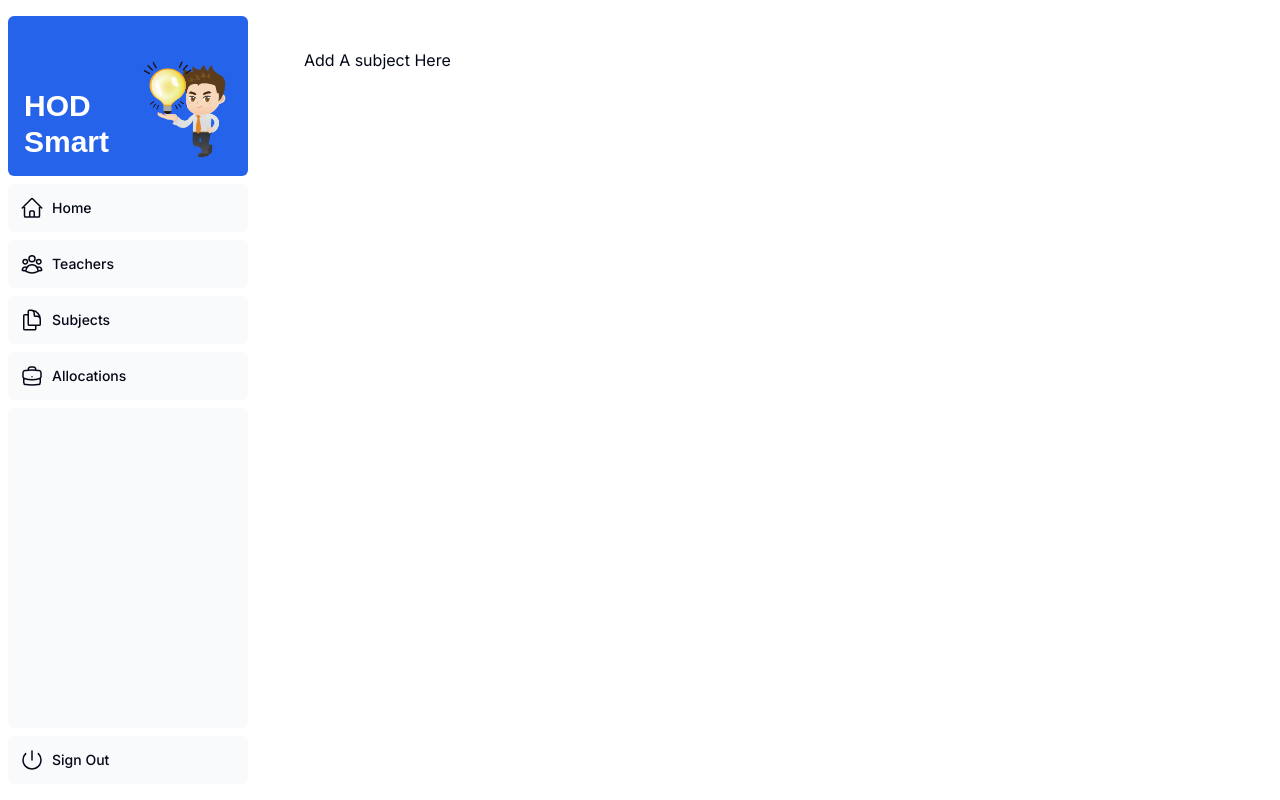
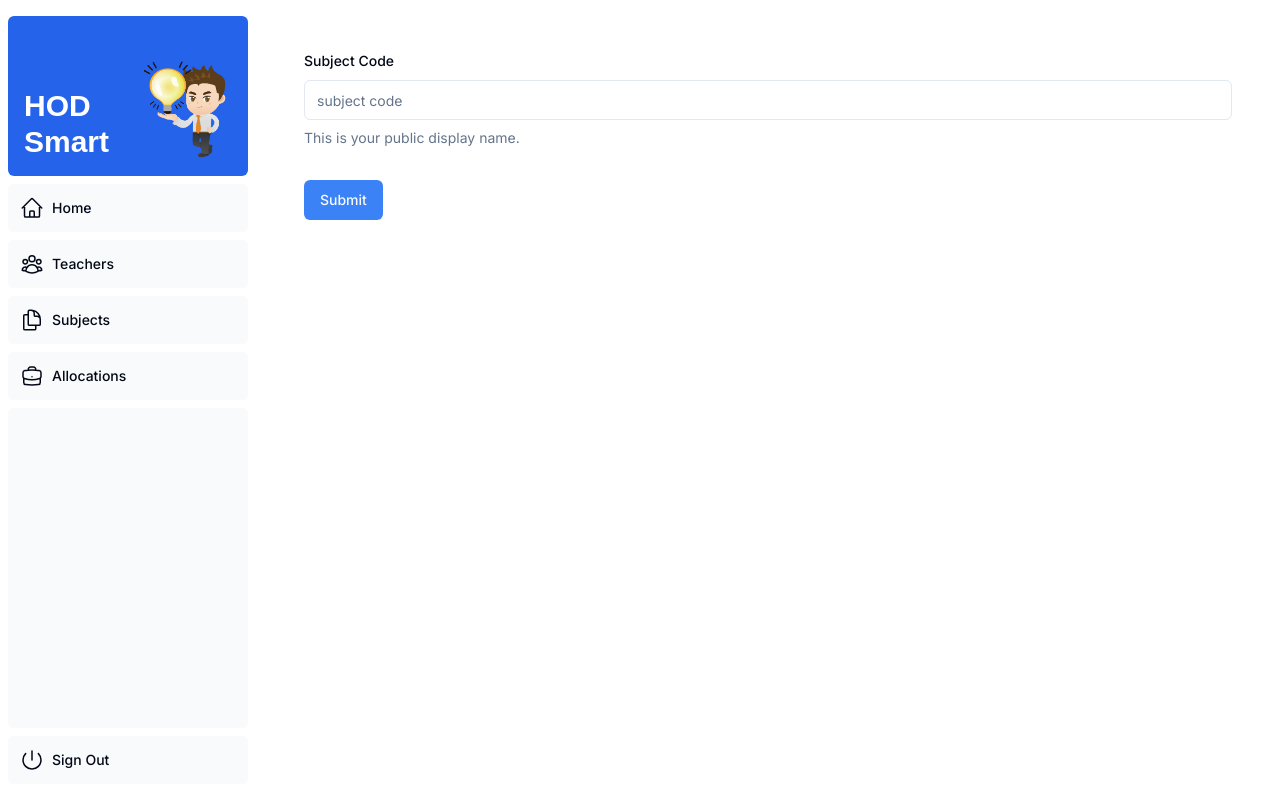
Before and after one commit to matthewkuria/hodsmart, a Next.js app: page /dashboard/subjects/add-subject in a window 1280 px wide. Built offline with nearby package versions, Linux system fonts and the light colour scheme; a web font is replaced by a local one.

Commit message:
Call add subject form add

```diff
--- a/app/dashboard/subjects/add-subject/page.tsx
+++ b/app/dashboard/subjects/add-subject/page.tsx
@@ -1,5 +1,7 @@
+import CreateSubjectsForm from "@/app/ui/subjects/create-subjects";
+
 export default function AddSubjectsForm() {
     return (
-        <h1>Add A subject Here</h1>
+        <CreateSubjectsForm />
     )
 }
--- a/app/ui/subjects/create-subjects.tsx
+++ b/app/ui/subjects/create-subjects.tsx
@@ -1,26 +1,52 @@
-import { Form } from "@/components/ui/form";
+import { Button } from "@/components/ui/button";
+import { Form, FormControl, FormDescription, FormField, FormItem, FormLabel, FormMessage } from "@/components/ui/form";
+import { Input } from "@/components/ui/input";
 import { useForm } from "react-hook-form";
 import { z } from "zod";
+import { zodResolver } from "@hookform/resolvers/zod"
 
 
 const formSchema = z.object({
-    subCode: z.number(),
+    subCode: z.string(),
     subName: z.string().min(3, {
         message: "Subject name must contain more than 3 characters "
     })
 })
-export default function AddSubjectsForm() {
+export default function CreateSubjectsForm() {
      const form = useForm<z.infer<typeof formSchema>>({
     resolver: zodResolver(formSchema),
     defaultValues: {
       subCode: "",
       subName: "",
     },
-  })
+     })
+
+    function onSubmit(values: z.infer<typeof formSchema>) {
+    // Do something with the form values.
+    // ✅ This will be type-safe and validated.
+    console.log(values)
+  }
     return (
-        <Form {...form}>
-
-
-        </Form>
-    )
+    <Form {...form}>
+      <form onSubmit={form.handleSubmit(onSubmit)} className="space-y-8">
+        <FormField
+          control={form.control}
+          name="subCode"
+          render={({ field }) => (
+            <FormItem>
+              <FormLabel>Subject Code</FormLabel>
+              <FormControl>
+                <Input placeholder="subject code" {...field} />
+              </FormControl>
+              <FormDescription>
+                This is your public display name.
+              </FormDescription>
+              <FormMessage />
+            </FormItem>
+          )}
+        />
+        <Button type="submit">Submit</Button>
+      </form>
+    </Form>
+  )
 }
```
